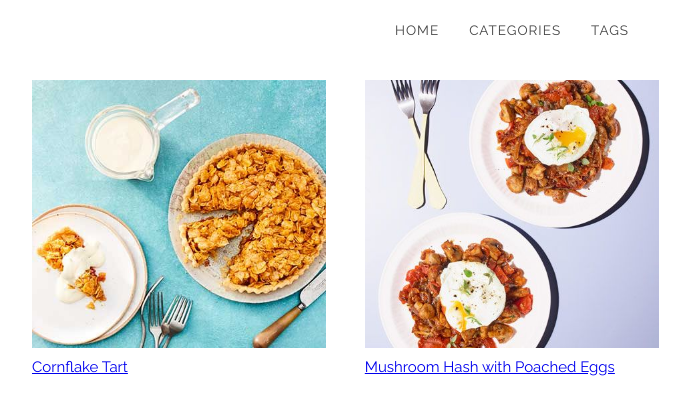
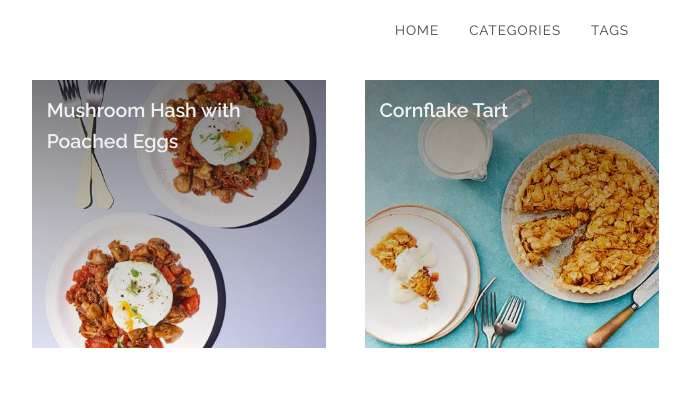
Before and after one commit to its-rigs/jukes-kitchen, a Gatsby site: page / in a window 1280 px wide. Shown: the whole page, without its empty margins (128-818 px from the left). Built offline with nearby package versions, Linux system fonts and the light colour scheme; Gatsby itself is replaced by a stand-in of ours.

Commit message:
Add recipe display to index page, with limit and sorting

```diff
--- a/content/recipes/cornflake-tart/cornflake-tart.mdx
+++ b/content/recipes/cornflake-tart/cornflake-tart.mdx
@@ -1,4 +1,5 @@
 ---
+date: 2020-10-29
 title: Cornflake Tart
 slug: cornflake-tart
 image: cornflake-cake-f773778.jpg
--- a/content/recipes/mushroom-hash/mushroom-hash.mdx
+++ b/content/recipes/mushroom-hash/mushroom-hash.mdx
@@ -1,4 +1,5 @@
 ---
+date: 2020-10-31
 title: Mushroom Hash with Poached Eggs
 slug: mushroom-hash-with-poached-eggs
 image: 440-400-mushroom-hash-with-poached-eggs-7527ce8.jpg
--- a/src/components/molecules/recipe-tile/recipe-tile.js
+++ b/src/components/molecules/recipe-tile/recipe-tile.js
@@ -9,8 +9,10 @@ export const RecipeTile = ({ slug, imageUrl, title }) => {
   return (
     <div className={styles.recipeTile}>
       <Link to={slug}>
+        <div className={styles.content}>
+          {title}
+        </div>
         <ImageTile src={imageUrl} />
-        {title}
       </Link>
     </div>
   )
--- a/src/components/molecules/recipe-tile/recipe-tile.module.scss
+++ b/src/components/molecules/recipe-tile/recipe-tile.module.scss
@@ -1,24 +1,27 @@
 .recipeTile {
   margin-bottom: 2em;
+  position:relative;
 }
 
-// .recipeTile a {
-// text-decoration: none;
-// }
+.recipeTile:after {
+  content:'';
+  position:absolute;
+  left:0; top:0;
+  width:100%; height:100%;
+  display:inline-block;
+  background: linear-gradient(0deg, rgba(9,9,121,0) 0%, rgba(0,0,0,0.5) 100%);
+}
 
-// .recipeInfo span {
-//   margin: 0 18px 0 3px;
-// }
+.recipeTile img {
+  vertical-align: middle;
+}
 
-// .recipeInfo li {
-//   list-style: none;
-//   padding: 0;
-//   margin: 0;
-//   line-height: 2.5em;
-// }
-
-// @media (min-width: 480px) {
-//   .recipeInfo li {
-//     display: inline-block;
-//   }
-// }
+.recipeTile .content {
+  position: absolute;
+  top: 0;
+  color: #f1f1f1;
+  font-weight: 600;
+  font-size: 1.3em;
+  padding: 0.75em;
+  z-index: 999;
+}
--- a/src/components/organisms/index.js
+++ b/src/components/organisms/index.js
@@ -1,3 +1,4 @@
 export { Navbar } from './navbar/navbar'
 export { Layout } from './layout/layout'
 export { RecipeOverview } from './recipe-overview/recipe-overview'
+export { RecipeDisplay } from './recipe-display/recipe-display'
--- /dev/null
+++ b/src/components/organisms/recipe-display/recipe-display.js
@@ -0,0 +1,28 @@
+import React from 'react'
+import { OneThirdColumn, Row } from '../../atoms'
+import { RecipeTile } from '../../molecules'
+
+export const RecipeDisplay = ({ recipes }) => {
+  let rows = [];
+  for (let i = 0; i < recipes.length; i += 3) rows.push(recipes.slice(i, i + 3));
+
+  return (
+    <React.Fragment>
+      {rows.map((row) => {
+        return (
+          <Row>
+            {row.map(({ node: post }) => {
+              const { frontmatter } = post;
+              return (
+                <OneThirdColumn>
+                  <RecipeTile key={post.id} slug={frontmatter.slug} imageUrl={frontmatter.image.publicURL} title={frontmatter.title} />
+                </OneThirdColumn>
+              )
+            })}
+          </Row>
+        )
+      })
+      }
+    </React.Fragment>
+  )
+}
--- a/src/pages/categories.js
+++ b/src/pages/categories.js
@@ -35,7 +35,6 @@ const Categories = ({ data }) => {
   });
 
   const orderedCategories = Array.from(categoriesSet).sort();
-  console.warn(recipeMap)
 
   return (
     <Layout>
--- a/src/pages/index.js
+++ b/src/pages/index.js
@@ -1,8 +1,7 @@
 import React from 'react'
 import { graphql } from 'gatsby'
-import { Container, OneThirdColumn } from '../components/atoms'
-import { RecipeTile } from '../components/molecules'
-import { Layout } from '../components/organisms'
+import { Container } from '../components/atoms'
+import { Layout, RecipeDisplay } from '../components/organisms'
 
 const Index = ({ data }) => {
   const { edges: posts } = data.allMdx
@@ -10,14 +9,7 @@ const Index = ({ data }) => {
   return (
     <Layout>
       <Container>
-        {posts.map(({ node: post }) => {
-          const { frontmatter } = post;
-          return (
-            <OneThirdColumn>
-              <RecipeTile key={post.id} slug={frontmatter.slug} imageUrl={frontmatter.image.publicURL} title={frontmatter.title} />
-            </OneThirdColumn>
-          )
-        })}
+        <RecipeDisplay recipes={posts} />
       </Container>
     </Layout>
   )
@@ -25,7 +17,7 @@ const Index = ({ data }) => {
 
 export const pageQuery = graphql`
 query indexQuery {
-    allMdx {
+  allMdx(limit: 10, sort: {fields: frontmatter___date, order: DESC}) {
     edges {
       node {
         id
@@ -35,6 +27,7 @@ export const pageQuery = graphql`
           image {
             publicURL
           }
+          date
         }
       }
     }
```
Lines whose indentation alone changed are shown as unchanged.
